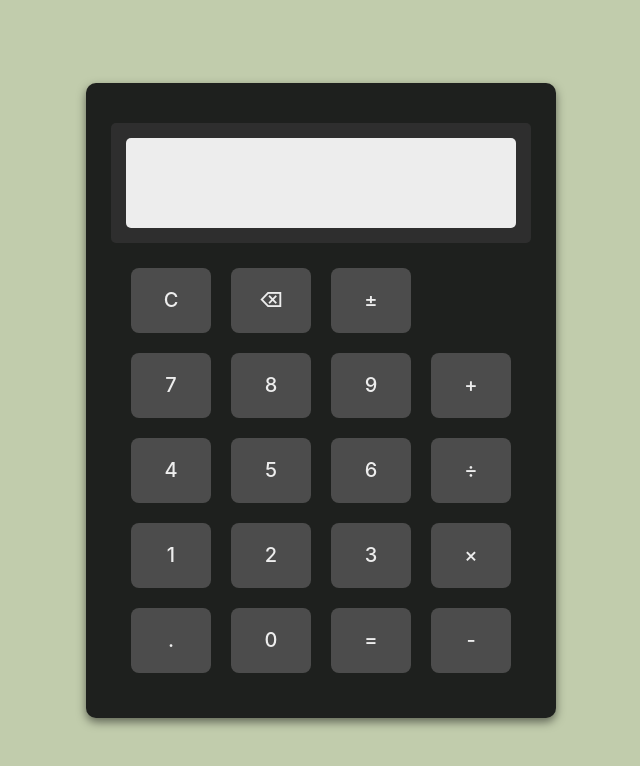
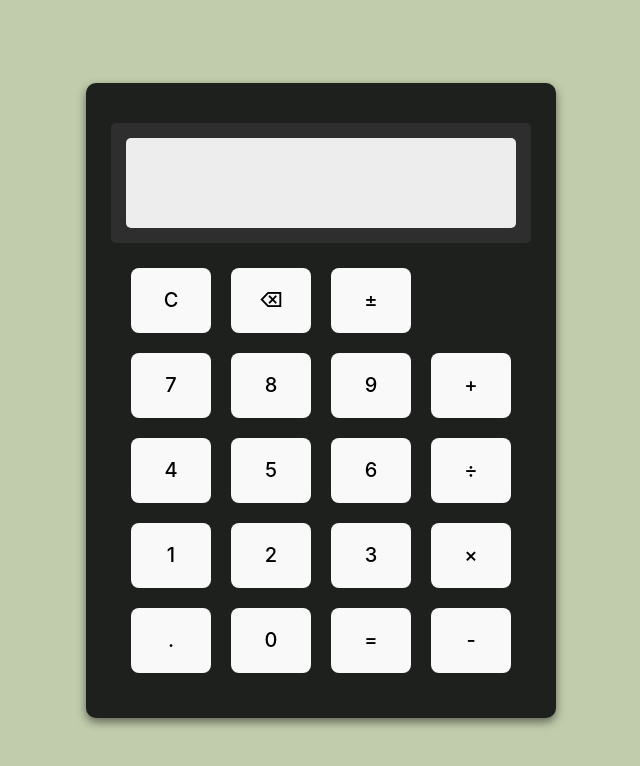
Before and after one commit to lemoonchild/calculator-testing, a React (Vite) app in the folder calculator-project/: page /calculator in a window 1280 px wide. Shown: the top 766 px of the page, without its empty margins (319-959 px from the left). Built offline with nearby package versions, Linux system fonts and the light colour scheme.

Commit message:
fix: fixed the main component

```diff
--- a/calculator-project/src/components/button/index.jsx
+++ b/calculator-project/src/components/button/index.jsx
@@ -1,9 +1,13 @@
 import React from 'react'
 import '../styles/numberButton.css'
 
-const Button = ({ label, onClick, isActive }) => {
+const Button = ({ label, isActive, onClick, color, textColor, className }) => {
   return (
-    <button className={`button ${isActive ? 'active' : ''}`} onClick={onClick}>
+    <button
+      className={`button ${isActive ? 'active' : ''} ${className}`}
+      onClick={onClick}
+      style={{ backgroundColor: color, color: textColor }}
+    >
       {label}
     </button>
   )
--- a/calculator-project/src/components/styles/numberButton.css
+++ b/calculator-project/src/components/styles/numberButton.css
@@ -1,18 +1,16 @@
 .button {
   width: 80px;
   height: 65px;
-  background-color: #4c4c4c;
   margin: 5px;
   font-size: 20px;
-  color: #ededed;
   cursor: pointer;
+  transition: background-color 0.3s;
 }
 
 .button:hover {
-  background-color: #84745b;
-  border: none;
+  filter: brightness(0.8);
 }
 
 .button.active {
-  background-color: #84745b; /* Color cuando el botón está activo */
+  filter: brightness(0.8);
 }
```
